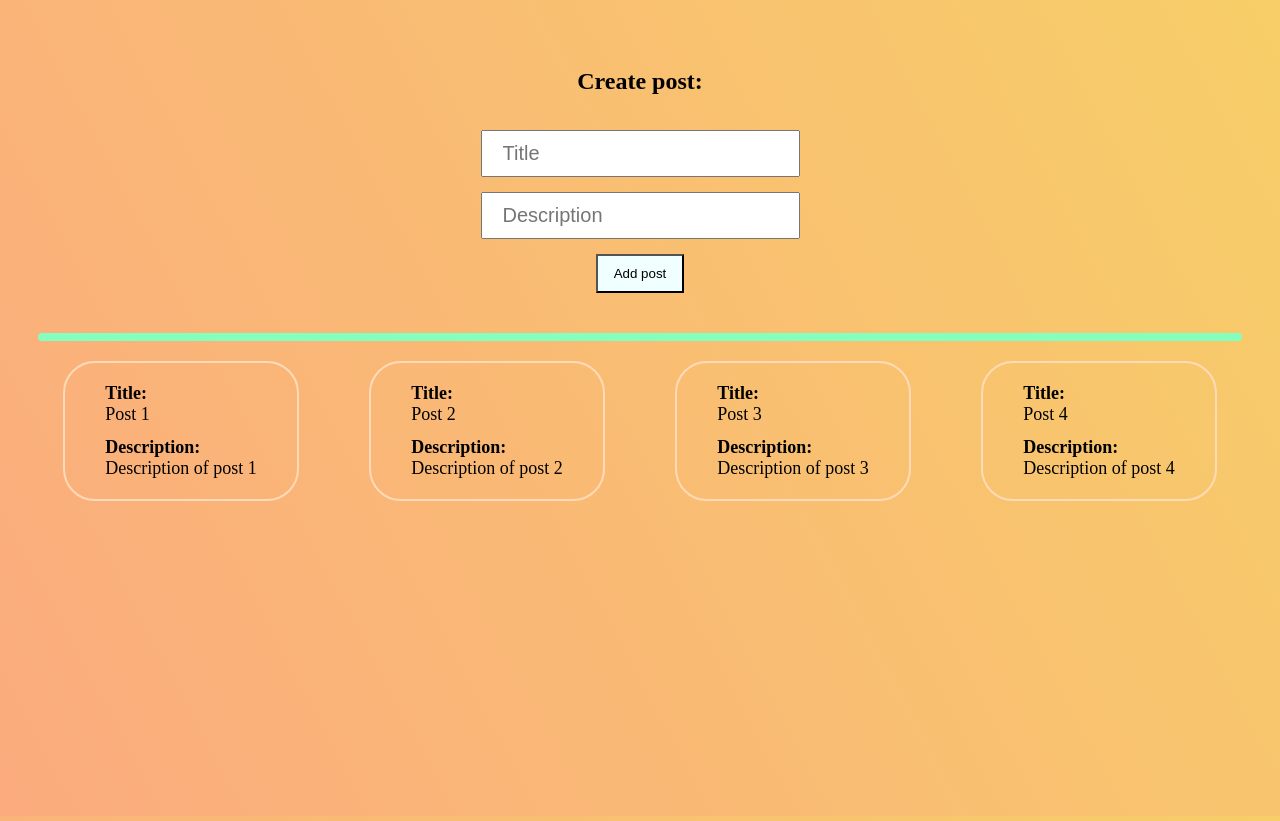
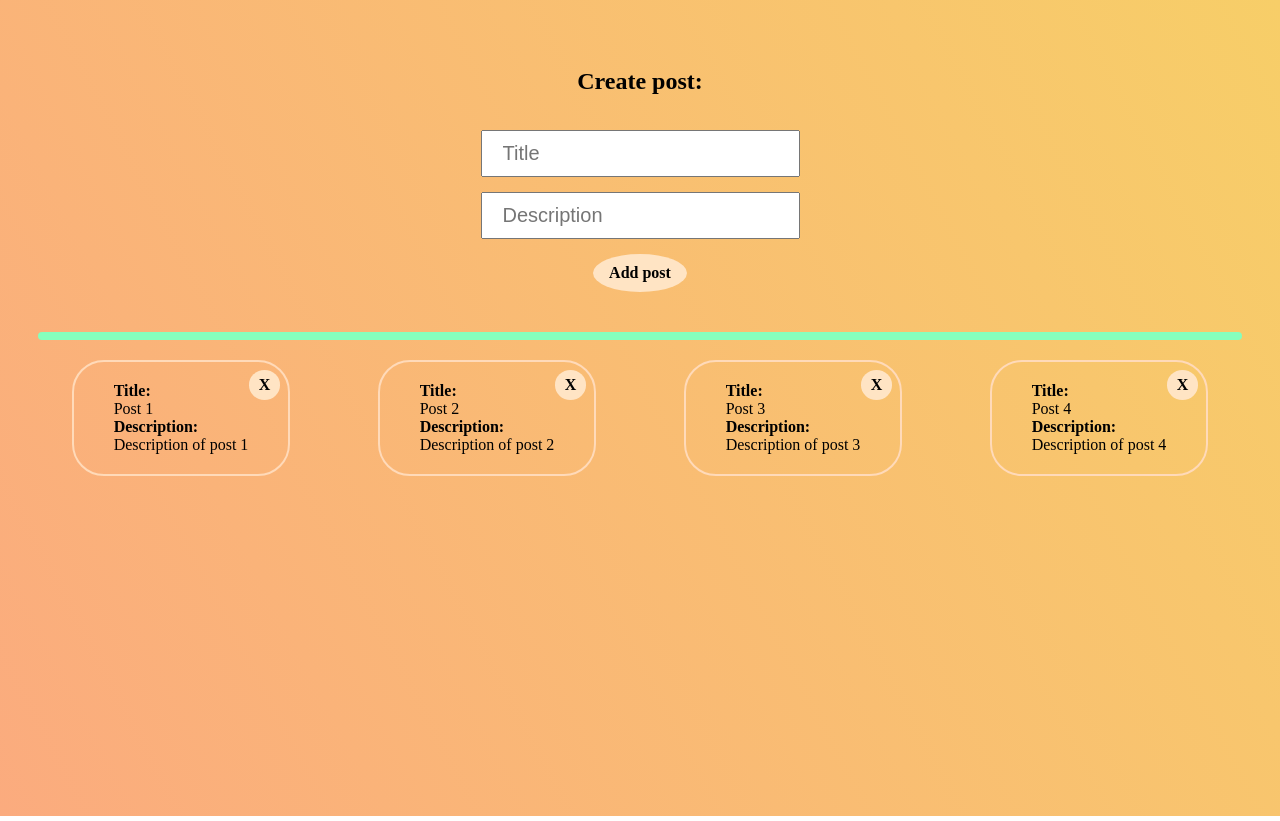
Before and after one commit to OxeoH/vue-trainee-blog, a Vue app: page / in a window 1280 px wide. Built offline with nearby package versions, Linux system fonts and the light colour scheme.

Commit message:
added post delete feature

```diff
--- a/src/App.vue
+++ b/src/App.vue
@@ -2,7 +2,7 @@
     <div class="app">
         <PostForm @create="createPost"/>
         <div class="line"></div>
-        <PostList :posts="posts"/>
+        <PostList :posts="posts" @delete="deletePost"/>
     </div>
 </template>
 
@@ -30,9 +30,11 @@
 
         methods: {
             createPost(post){
-                console.log(post);
                 this.posts.push(post)
-                console.log(this.posts);
+            },
+
+            deletePost(post){
+                this.posts = this.posts.filter(item => item.id !== post.id)
             }
         }
     }
--- a/src/components/PostForm.vue
+++ b/src/components/PostForm.vue
@@ -1,22 +1,21 @@
 <template>
     <form class='form' @submit.prevent>
         <h2>Create post:</h2>
-        <input
+        <MyInput
             v-model="post.title"
-            class='input'
             type="text"
-            placeholder="Title">
-        <input
+            placeholder="Title"/>
+        <MyInput
             v-model="post.description"
-            class='input'
             type="text"
-            placeholder="Description">
-        <button class="btn" @click="createPost">Add post</button>
+            placeholder="Description"/>
+        <MyButton class="button submit" @click="createPost">Add post</MyButton>
     </form>
 </template>
 
 <script>
     export default {
+
         data(){
             return{
                 post:{
@@ -43,15 +42,8 @@
         align-items: center;
     }
 
-    .input{
-        padding: 10px 30px 10px 20px;
-        font-size: 20px;
+    .submit{
         margin-top: 15px;
-    }
-
-    .btn{
         padding: 10px 16px;
-        background-color: azure;
-        margin-top: 15px;
     }
 </style>
--- /dev/null
+++ b/src/components/PostItem.vue
@@ -0,0 +1,59 @@
+<template>
+    <div class="post">
+        <div class="title">
+            <strong>Title: </strong>
+            <br>
+            {{ post.title }}
+        </div>
+        <div class="description">
+            <strong>Description: </strong>
+            <br>
+            {{ post.description }}
+        </div>
+        <div class="post__btns">
+            <MyButton class="post__btns-delete button" @click="deletePost">X</MyButton>
+        </div>
+    </div>
+</template>
+
+<script>
+    export default {
+        props:{
+            post:{
+                type: Object,
+                required: true
+            }
+        },
+        methods:{
+            deletePost(){
+                this.$emit('delete', this.post.id)
+            }
+        }
+    }
+</script>
+
+<style lang="scss" scoped>
+    .post{
+        display: flex;
+        flex-direction: column;
+        justify-content: space-between;
+        align-items: left;
+        padding: 20px 40px;
+        border-radius: 2rem;
+        border: 2px peachpuff solid;
+        position: relative;
+
+        &__btns{
+            position: absolute;
+            top: 8px;
+            right: 8px;
+            display: flex;
+            flex-direction: column;
+            align-items: center;
+            justify-content: center;
+            &-delete{
+                padding: 6px 10px;
+            }
+        }
+    }
+</style>
--- a/src/components/PostList.vue
+++ b/src/components/PostList.vue
@@ -1,22 +1,15 @@
 <template>
     <div class="blog">
-        <div class="post" v-for="post in posts">
-            <div class="title">
-                <strong>Title: </strong>
-                <br>
-                {{ post.title }}
-            </div>
-            <div class="description">
-                <strong>Description: </strong>
-                <br>
-                {{ post.description }}
-            </div>
-        </div>
+        <PostItem v-for="post in posts" :post="post" :key="post.id" @delete="$emit('delete', post)"/>
     </div>
 </template>
 
 <script>
+    import PostItem from './PostItem.vue';
     export default {
+        components:{
+            PostItem
+        },
         props:{
             posts:{
                 type: Array,
@@ -45,15 +38,7 @@
         grid-template: repeat(3, 1fr) / repeat(4, 1fr);
     }
 
-    .post{
-        display: flex;
-        flex-direction: column;
-        justify-content: space-between;
-        align-items: left;
-        padding: 20px 40px;
-        border-radius: 2rem;
-        border: 2px peachpuff solid;
-    }
+
 
     .title{
         font-size: 18px;
--- /dev/null
+++ b/src/components/UI/MyButton.vue
@@ -0,0 +1,23 @@
+<template>
+    <div>
+        <slot></slot>
+    </div>
+</template>
+
+<script>
+    export default {
+        name: 'MyButton'
+    }
+</script>
+
+<style lang="scss" scoped>
+    .button{
+        font-weight: 700;
+        border-radius: 50%;
+        background-color: bisque;
+        &:hover{
+            transition: 0.4s ease 0s;
+            background-color: aquamarine;
+        }
+    }
+</style>
--- /dev/null
+++ b/src/components/UI/MyInput.vue
@@ -0,0 +1,25 @@
+<template>
+    <input type="text" class="input" :value="modelValue" @input="changeValue">
+</template>
+
+<script>
+    export default {
+        name: 'MyInput',
+        props:{
+            modelValue: [String, Number]
+        },
+        methods:{
+            changeValue(event){
+                this.$emit("update:modelValue", event.target.value)
+            }
+        }
+    }
+</script>
+
+<style lang="scss" scoped>
+    .input{
+        padding: 10px 30px 10px 20px;
+        font-size: 20px;
+        margin-top: 15px;
+    }
+</style>
--- /dev/null
+++ b/src/components/UI/index.js
@@ -0,0 +1,6 @@
+import MyButton from './MyButton'
+import MyInput from './MyInput'
+
+export default [
+    MyButton, MyInput
+]
--- a/src/main.js
+++ b/src/main.js
@@ -1,4 +1,11 @@
 import { createApp } from 'vue'
 import App from './App'
+import components from '@/components/UI'
 
-createApp(App).mount('#app')
+const app = createApp(App)
+
+components.map(item => {
+    app.component(item.name, item)
+})
+
+app.mount('#app')
```
